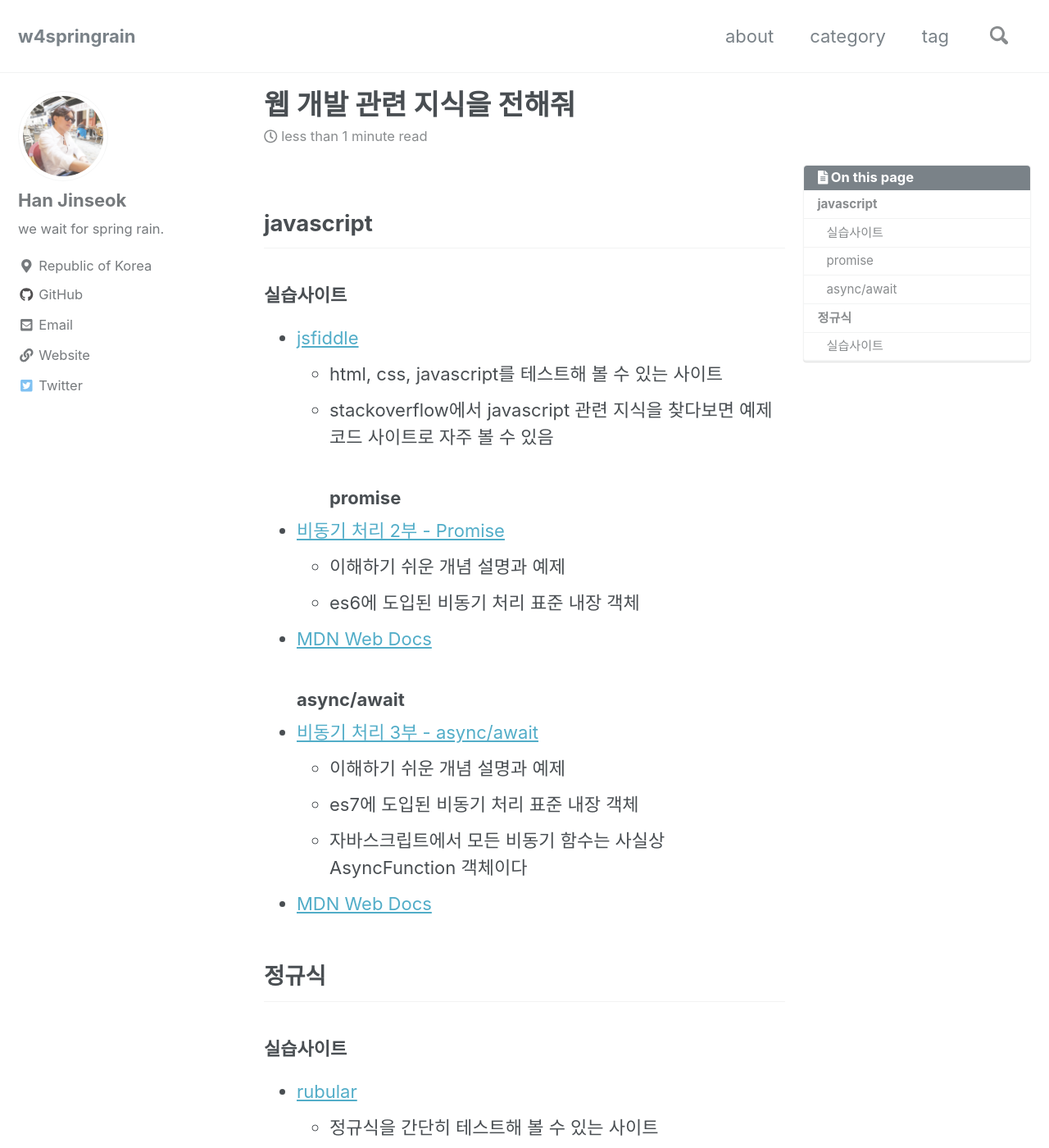
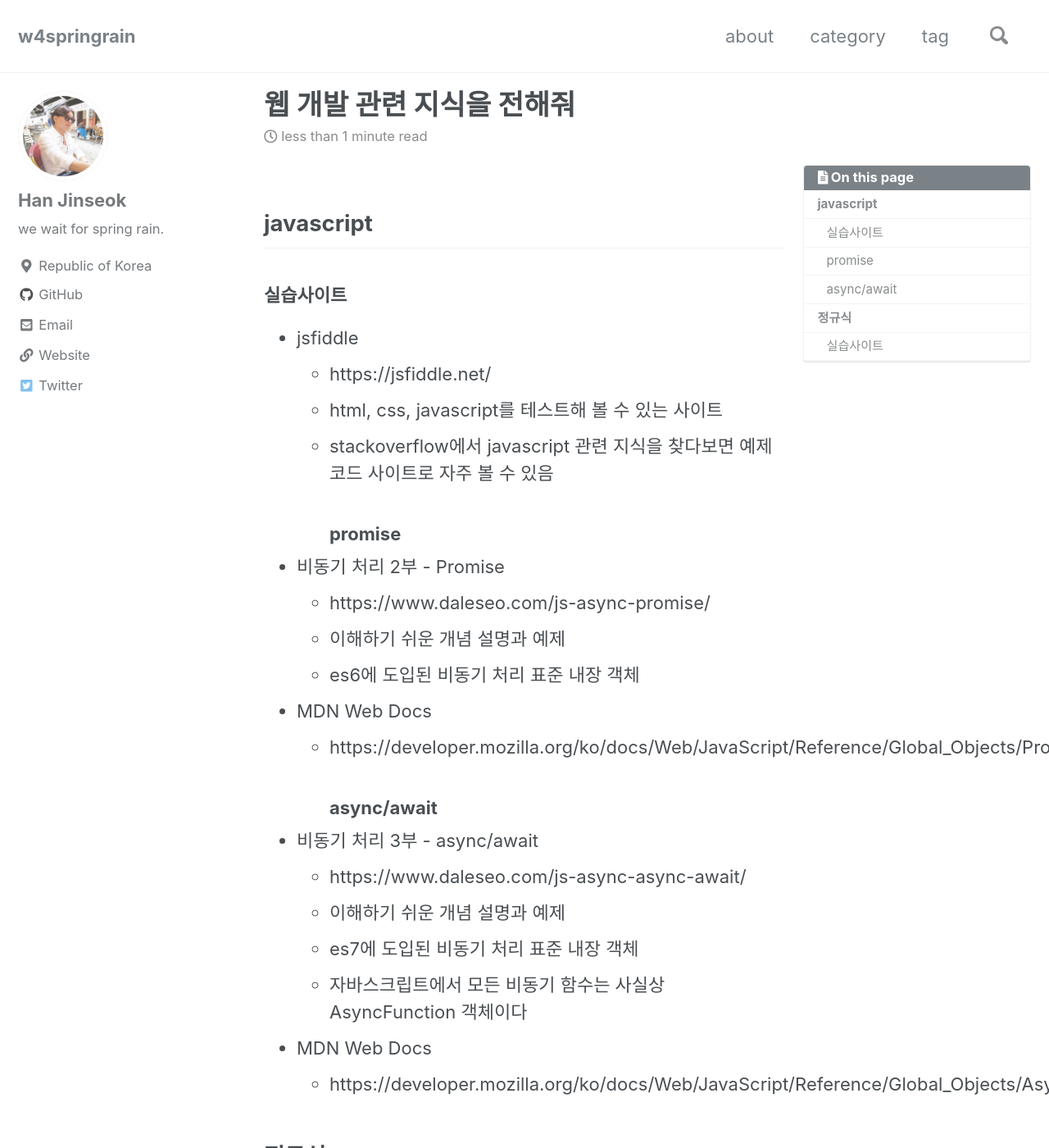
Before and after one commit to moregorenine/moregorenine.github.io, a Jekyll site: the page built from _posts/dev/2021-03-07-develop.md, in a window 1280 px wide and 1400 px high. Shown: the whole window at 82% size. Built offline with Jekyll 4.4.1, drawn with Linux system fonts in a browser that asks for light colours; nearby versions of some CDN libraries; comment, search, counter and statistics services are not loaded; a style sheet for code colours, icons or effects is not loaded.

Commit message:
Update 2021-03-07-develop.md

```diff
--- a/_posts/dev/2021-03-07-develop.md
+++ b/_posts/dev/2021-03-07-develop.md
@@ -15,23 +15,29 @@ toc_sticky: true
 
 ## javascript
 ### 실습사이트
-- [jsfiddle](https://jsfiddle.net/)
+- jsfiddle
+  - https://jsfiddle.net/
   - html, css, javascript를 테스트해 볼 수 있는 사이트
   - stackoverflow에서 javascript 관련 지식을 찾다보면 예제코드 사이트로 자주 볼 수 있음
 ### promise
-- [비동기 처리 2부 - Promise](https://www.daleseo.com/js-async-promise/)
+- 비동기 처리 2부 - Promise
+  - https://www.daleseo.com/js-async-promise/
   - 이해하기 쉬운 개념 설명과 예제
   - es6에 도입된 비동기 처리 표준 내장 객체
-- [MDN Web Docs](https://developer.mozilla.org/ko/docs/Web/JavaScript/Reference/Global_Objects/Promise)
+- MDN Web Docs
+  - https://developer.mozilla.org/ko/docs/Web/JavaScript/Reference/Global_Objects/Promise
 ### async/await
-- [비동기 처리 3부 - async/await](https://www.daleseo.com/js-async-async-await/)
+- 비동기 처리 3부 - async/await
+  - https://www.daleseo.com/js-async-async-await/
   - 이해하기 쉬운 개념 설명과 예제
   - es7에 도입된 비동기 처리 표준 내장 객체
   - 자바스크립트에서 모든 비동기 함수는 사실상 AsyncFunction 객체이다
-- [MDN Web Docs](https://developer.mozilla.org/ko/docs/Web/JavaScript/Reference/Global_Objects/AsyncFunction)
+- MDN Web Docs
+  - https://developer.mozilla.org/ko/docs/Web/JavaScript/Reference/Global_Objects/AsyncFunction
 
 
 ## 정규식
 ### 실습사이트
-- [rubular](https://rubular.com/)
+- rubular
+  - https://rubular.com/
   - 정규식을 간단히 테스트해 볼 수 있는 사이트
```
